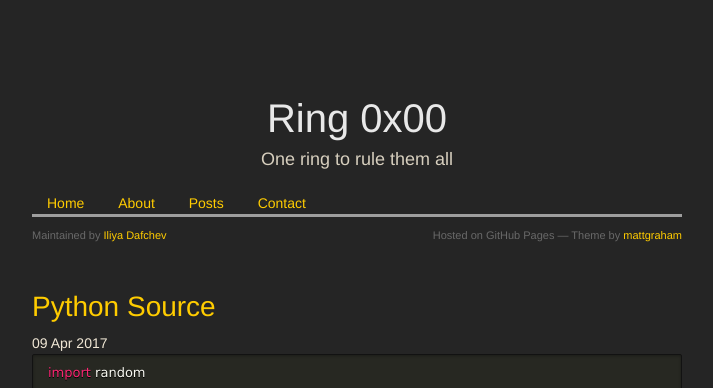
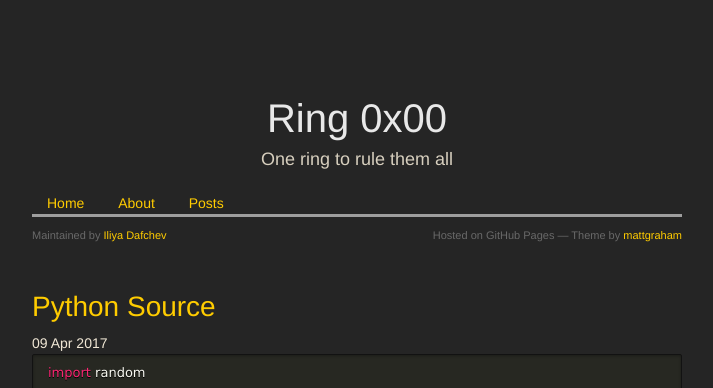
Before and after one commit to idafchev/idafchev.github.io, a Jekyll site: the page built from index.md, in a window 1280 px wide and 900 px high. Shown: the top 388 px of the window, without its empty margins (283-996 px from the left). Built offline with Jekyll 4.4.1, drawn with Linux system fonts in a browser that asks for light colours; nearby versions of some CDN libraries; some web fonts are replaced.

Commit message:
Update default.html

```diff
--- a/_layouts/default.html
+++ b/_layouts/default.html
@@ -28,7 +28,7 @@
           <span><a style="padding: 15px;" href="{{ site.url }}/index">Home</a></span>
           <span><a style="padding: 15px;" href="{{ site.url }}/about">About</a></span>
           <span><a style="padding: 15px;" href="{{ site.url }}/blog_posts">Posts</a></span>
-          <span><a style="padding: 15px;" href="{{ site.url }}/contact">Contact</a></span>
+
 
           <hr>
           <span class="credits left">Maintained by <a href="{{ site.github.owner_url }}">Iliya Dafchev</a></span>
```
